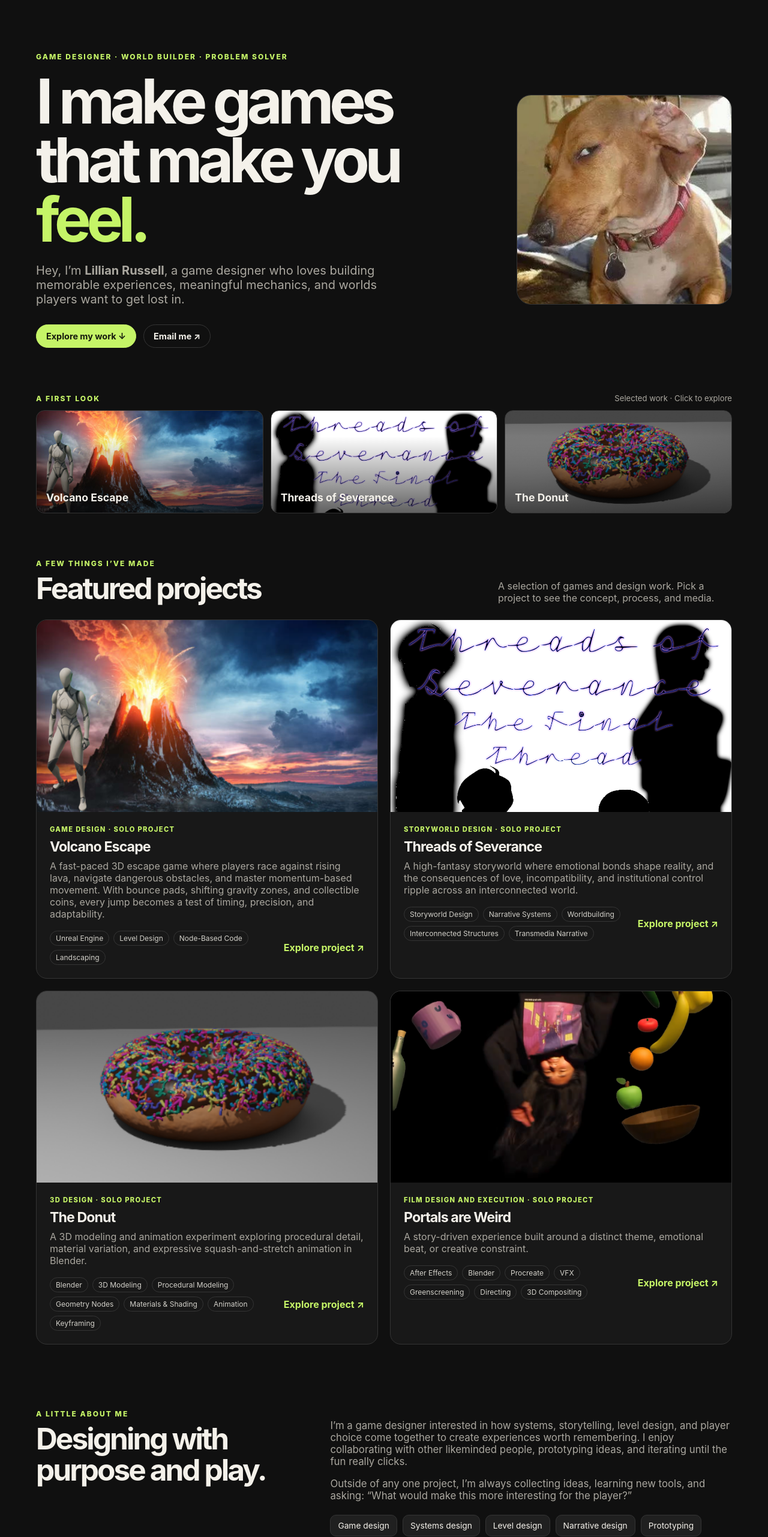
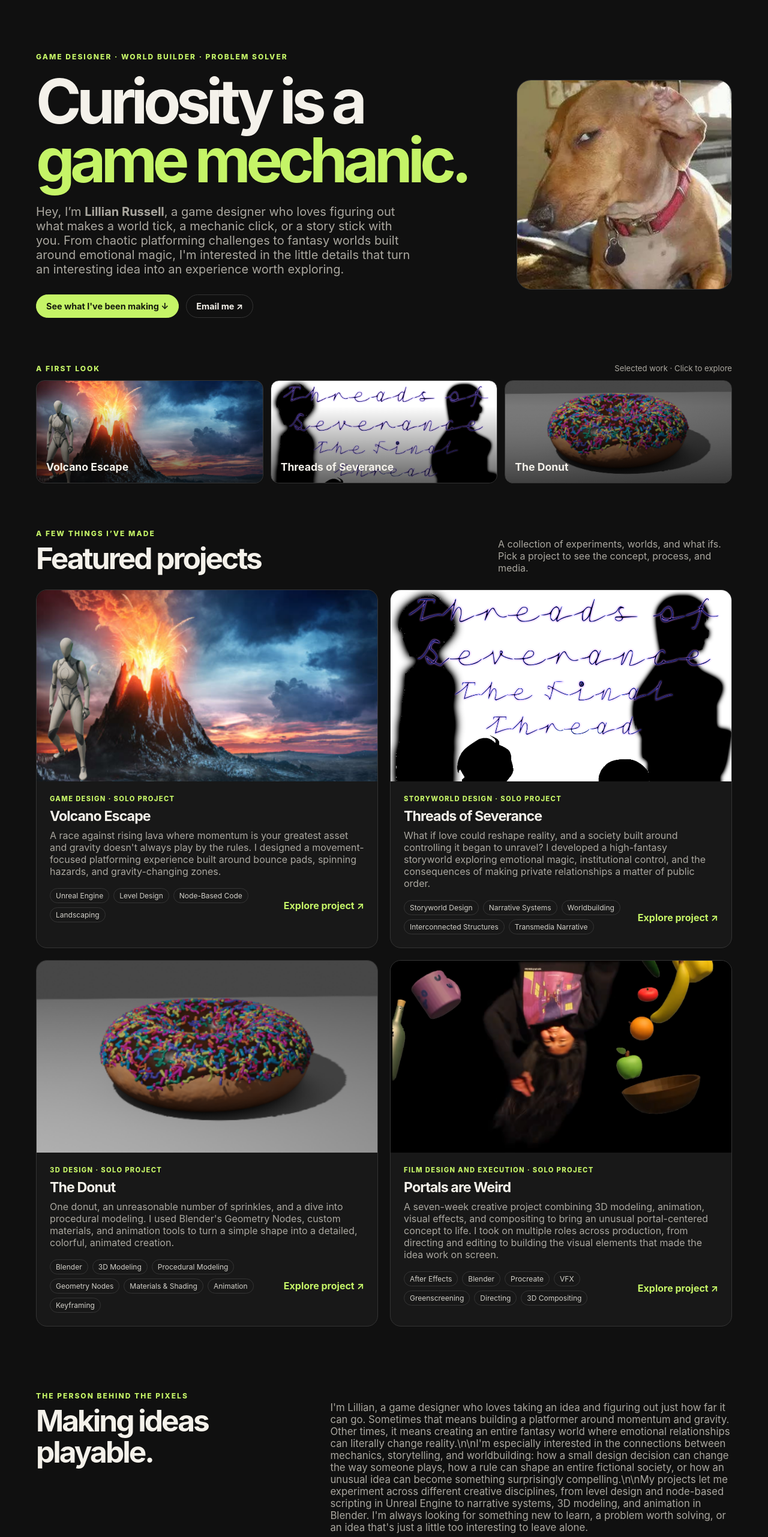
Before and after one commit to LilliNeko/Lillian-Russell.github.io, a plain HTML site: page index.html in a window 1280 px wide. Shown: the part 80-2643 px from the top of the page at 60% size. Drawn offline with Linux system fonts and the light colour scheme.

Commit message:
Revise text content for clarity and engagement
Updated various text elements to enhance clarity and engagement, including headings, project descriptions, and contact information.

```diff
--- a/index.html
+++ b/index.html
@@ -165,10 +165,10 @@
       <section class="hero" id="home">
         <div>
           <div class="eyebrow">Game Designer · World Builder · Problem Solver</div>
-          <h1>I make games<br>that make you <em>feel.</em></h1>
-          <p class="intro">Hey, I’m <strong>Lillian Russell</strong>, a game designer who loves building memorable experiences, meaningful mechanics, and worlds players want to get lost in.</p>
+          <h1>Curiosity is a <br><em>game mechanic.</em></h1>
+          <p class="intro">Hey, I’m <strong>Lillian Russell</strong>, a game designer who loves figuring out what makes a world tick, a mechanic click, or a story stick with you. From chaotic platforming challenges to fantasy worlds built around emotional magic, I'm interested in the little details that turn an interesting idea into an experience worth exploring.</p>
           <div class="hero-actions">
-            <a class="pill primary" href="#projects">Explore my work ↓</a>
+            <a class="pill primary" href="#projects">See what I've been making ↓</a>
             <a class="pill" href="mailto:lillinekothedev@gmail.com">Email me ↗</a>
           </div>
         </div>
@@ -189,17 +189,16 @@
       <section id="projects">
         <div class="section-head">
           <div><div class="eyebrow">A few things I’ve made</div><h2>Featured projects</h2></div>
-          <p class="section-note">A selection of games and design work. Pick a project to see the concept, process, and media.</p>
+          <p class="section-note">A collection of experiments, worlds, and what ifs. Pick a project to see the concept, process, and media.</p>
         </div>
         <div class="project-grid" id="project-grid"></div>
       </section>
 
       <section id="about">
         <div class="about-grid">
-          <div><div class="eyebrow">A little about me</div><h2>Designing with<br>purpose and play.</h2></div>
+          <div><div class="eyebrow">The person behind the pixels</div><h2>Making ideas<br>playable.</h2></div>
           <div>
-            <p class="about-copy">I’m a game designer interested in how systems, storytelling, level design, and player choice come together to create experiences worth remembering. I enjoy collaborating with other likeminded people, prototyping ideas, and iterating until the fun really clicks.</p>
-            <p class="about-copy">Outside of any one project, I’m always collecting ideas, learning new tools, and asking: “What would make this more interesting for the player?”</p>
+            <p class="about-copy">I'm Lillian, a game designer who loves taking an idea and figuring out just how far it can go. Sometimes that means building a platformer around momentum and gravity. Other times, it means creating an entire fantasy world where emotional relationships can literally change reality.\n\nI'm especially interested in the connections between mechanics, storytelling, and worldbuilding: how a small design decision can change the way someone plays, how a rule can shape an entire fictional society, or how an unusual idea can become something surprisingly compelling.\n\nMy projects let me experiment across different creative disciplines, from level design and node-based scripting in Unreal Engine to narrative systems, 3D modeling, and animation in Blender. I'm always looking for something new to learn, a problem worth solving, or an idea that's just a little too interesting to leave alone.</p>
             <div class="skills" aria-label="Skills">
               <span class="skill">Game design</span><span class="skill">Systems design</span>
               <span class="skill">Level design</span><span class="skill">Narrative design</span>
@@ -212,7 +211,7 @@
 
       <section id="contact">
         <div class="contact-box">
-          <div><div class="eyebrow">Have a project in mind?</div><h2>Let’s make<br>something great.</h2><p>I’m open to opportunities, collaborations, and conversations about game design. The best way to reach me is by email.</p></div>
+          <div><div class="eyebrow">Got an interesting idea?</div><h2>Let's see what<br>we can make of it.</h2><p>I'm always happy to connect with people who love making games, exploring creative ideas, and figuring out how to bring ambitious concepts to life. Whether it's an opportunity, a collaboration, or just a conversation about game design, I'd love to hear from you.</p></div>
           <a class="pill primary" href="mailto:lillinekothedev@gmail.com">lillinekothedev@gmail.com ↗</a>
         </div>
       </section>
@@ -228,7 +227,7 @@
 
   <footer>
     <div class="wrap footer-inner">
-      <span>© <span id="year"></span> Lillian Russell. Made with care.</span>
+      <span>© <span id="year"></span> Lillian Russell. Designed, built, and occasionally overthought by Lillian.</span>
       <div class="socials">
         <a href="https://www.linkedin.com/in/lillian-russell-b7536439a" target="_blank" rel="noreferrer">LinkedIn ↗</a>
         <a href="https://github.com/LilliNeko" target="_blank" rel="noreferrer">GitHub ↗</a>
@@ -249,7 +248,7 @@
         id: "Volcano-Escape",
         title: "Volcano Escape",
         type: "Game Design · Solo Project",
-        short: "A fast-paced 3D escape game where players race against rising lava, navigate dangerous obstacles, and master momentum-based movement. With bounce pads, shifting gravity zones, and collectible coins, every jump becomes a test of timing, precision, and adaptability.",
+        short: "A race against rising lava where momentum is your greatest asset and gravity doesn't always play by the rules. I designed a movement-focused platforming experience built around bounce pads, spinning hazards, and gravity-changing zones.",
         description: "Volcano Escape is a 3D platforming game where players must navigate a dangerous volcanic environment and escape before the rising lava catches up to them. To survive, players must master a variety of movement mechanics and overcome obstacles that test their timing, precision, and adaptability.\n\nBounce pads launch players in a direction perpendicular to the pad's surface while preserving some of their existing momentum, allowing for dynamic movement and skillful jumps. Spinning obstacles threaten to knock players off the map, demanding careful timing and positioning. Gravity zones further complicate traversal by changing the direction of gravity, forcing players to quickly adapt to unfamiliar movement conditions.\n\nThroughout the escape, players can also collect coins to increase their score, adding an extra layer of challenge for those willing to take risks along the way. By combining time pressure, momentum-based movement, environmental hazards, and collectibles, Volcano Escape creates a fast-paced experience that rewards both quick reactions and skillful navigation.",
         role: "Game Designer",
         team: "Solo",
@@ -269,7 +268,7 @@
         id: "threads-of-severance",
         title: "Threads of Severance",
         type: "Storyworld Design · Solo Project",
-        short: "A high-fantasy storyworld where emotional bonds shape reality, and the consequences of love, incompatibility, and institutional control ripple across an interconnected world.",
+        short: "What if love could reshape reality, and a society built around controlling it began to unravel? I developed a high-fantasy storyworld exploring emotional magic, institutional control, and the consequences of making private relationships a matter of public order.",
         description: "Threads of Severance is a high-fantasy paranormal storyworld centered on a society where romantic relationships are magically bound and emotional incompatibility manifests as supernatural disturbances. When a failed Severing ritual reveals a deeper fracture in reality, a young Temple Resonant must question the institution they serve and confront the consequences of controlling emotional truth. I independently developed the narrative design document, establishing the world's metaphysical rules, cultures, factions, locations, characters, history, and interconnected storylines. The project explores how a central narrative premise can shape an entire world's systems, social structures, and storytelling possibilities.",
         role: "Storyworld Designer",
         team: "Solo",
@@ -302,7 +301,7 @@
         id: "the-donut",
         title: "The Donut",
         type: "3D Design · Solo Project",
-        short: "A 3D modeling and animation experiment exploring procedural detail, material variation, and expressive squash-and-stretch animation in Blender.",
+        short: "One donut, an unreasonable number of sprinkles, and a dive into procedural modeling. I used Blender's Geometry Nodes, custom materials, and animation tools to turn a simple shape into a detailed, colorful, animated creation.",
         description: "The Donut began as an experiment in creating a detailed, stylized 3D object using Blender. What started as a simple torus gradually evolved into a fully decorated donut featuring custom icing, procedurally distributed sprinkles, randomized materials, and expressive animation. Throughout the project, I explored how Blender's modeling, shading, geometry nodes, and animation tools could work together to turn a basic shape into a polished and visually engaging piece.",
         role: "Modeler, Animator",
         team: "Solo",
@@ -322,7 +321,7 @@
         id: "portals-are-weird",
         title: "Portals are Weird",
         type: "Film Design and Execution · Solo Project",
-        short: "A story-driven experience built around a distinct theme, emotional beat, or creative constraint.",
+        short: "A seven-week creative project combining 3D modeling, animation, visual effects, and compositing to bring an unusual portal-centered concept to life. I took on multiple roles across production, from directing and editing to building the visual elements that made the idea work on screen.",
         description: "Introduce the setting, the player’s role, and the central narrative hook without spoiling anything important.",
         role: "3D Modeler/Animator, VFX Artist, Director, Editor",
         team: "Solo",
@@ -456,8 +455,8 @@
 
         <div class="detail-layout">
           <div>
-            <div class="eyebrow">See the Final Product</div>
-            <h2>Gameplay / Trailer</h2>
+            <div class="eyebrow">Take a look</div>
+            <h2>See it in action</h2>
             ${media}
 
             <h2>About the project</h2>
@@ -497,7 +496,7 @@
             <p style="margin-top:24px">
               <a class="pill primary"
                  href="mailto:lillinekothedev@gmail.com">
-                Ask me about it ↗
+                Curious about this project? ↗
               </a>
             </p>
           </aside>
```
